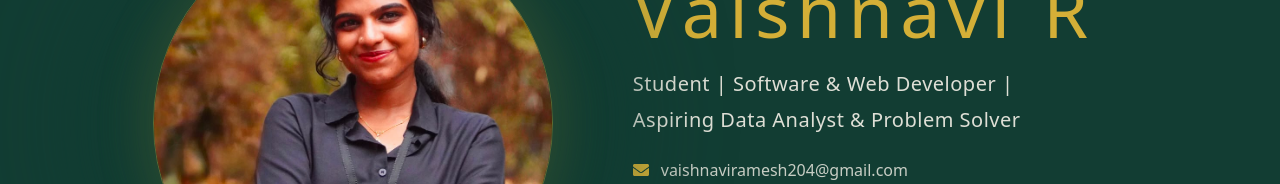
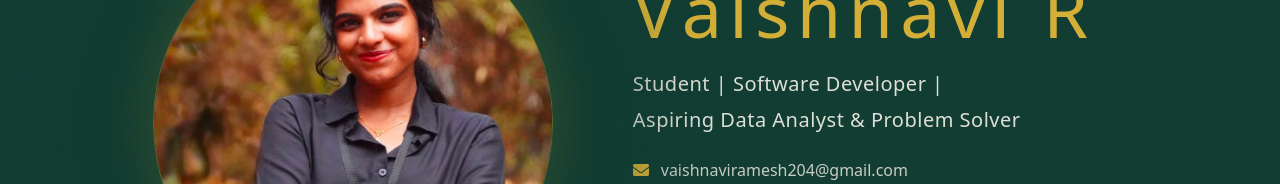
Before and after one commit to Vaishnavi-Ramesh-04/vaishnavi-portfolio, a React (Vite) app: page / in a window 1280 px wide. Shown: the part 341-525 px from the top of the page. Built offline with nearby package versions, Linux system fonts and the light colour scheme.

Commit message:
Make email address clickable

```diff
--- a/src/App.jsx
+++ b/src/App.jsx
@@ -82,15 +82,18 @@ function Hero() {
         <div className="w-24  bg-[#D4AF37] mt-6 mb-6 mx-auto md:mx-0"></div>
 
         <h3 className="text-xl tracking-wide text-[#F5F1E8]/90">
-          Student | Software & Web Developer |
+          Student | Software Developer |
           <span className="block mt-2">Aspiring Data Analyst & Problem Solver</span>
         </h3>
 
         <div className="mt-6 flex items-center gap-3 justify-center md:justify-start">
           <FaEnvelope className="text-[#D4AF37]" />
-          <span className="text-[#F5F1E8]/80">
+          <a
+            href="mailto:vaishnaviramesh204@gmail.com"
+            className="text-[#F5F1E8]/80 hover:text-[#D4AF37] transition"
+          >
             vaishnaviramesh204@gmail.com
-          </span>
+          </a>
         </div>
 
         <div className="mt-10 flex gap-8 justify-center md:justify-start items-center">
@@ -127,7 +130,7 @@ const sectionStyle = "py-28 px-10 text-lg md:text-xl";
 /* ---------------- ABOUT ---------------- */
 function About() {
   const aboutText =
-    "I am a dedicated Software and Web Developer passionate about crafting modern, user-centric applications that combine functionality, performance, and elegant design. Skilled in contemporary web technologies and development frameworks, I focus on building scalable solutions that deliver exceptional user experiences. I enjoy exploring patterns, analyzing information, and solving complex problems through technology-driven approaches. With a commitment to continuous growth, clean coding practices, and innovation, I strive to create impactful digital solutions that bridge creativity and technical excellence.";
+    "I am a dedicated Software Developer with hands-on experience in building modern, user-centric applications that combine functionality, performance, and clean design. Proficient in Python, Java, C, and contemporary web technologies, I focus on developing scalable solutions that deliver seamless user experiences while solving complex problems through technology-driven approaches. With a strong foundation in database management, Git, Agile practices, and a commitment to continuous growth and clean coding, I strive to create impactful digital solutions that blend creativity with technical excellence.";
 
   return (
     <section id="about" className={sectionStyle}>
```
